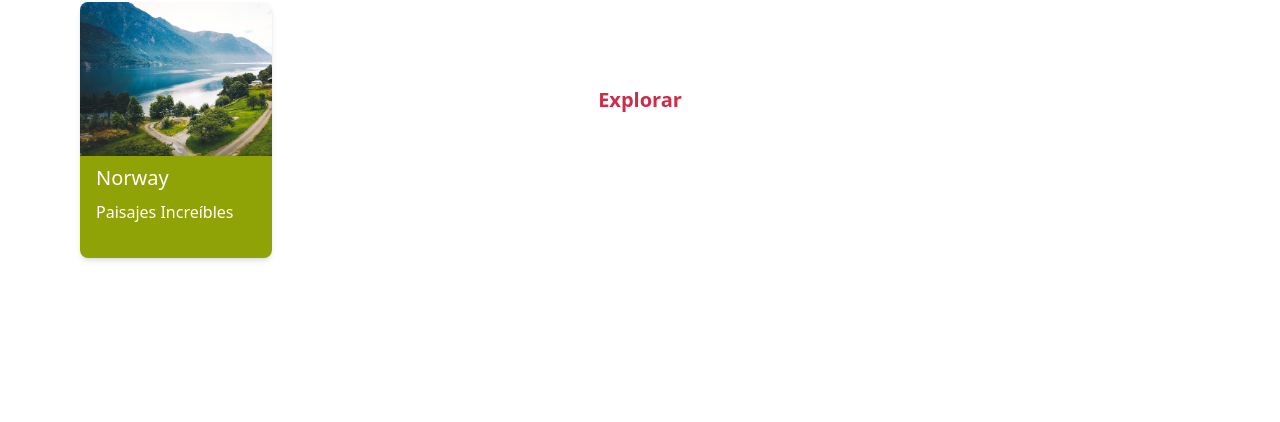
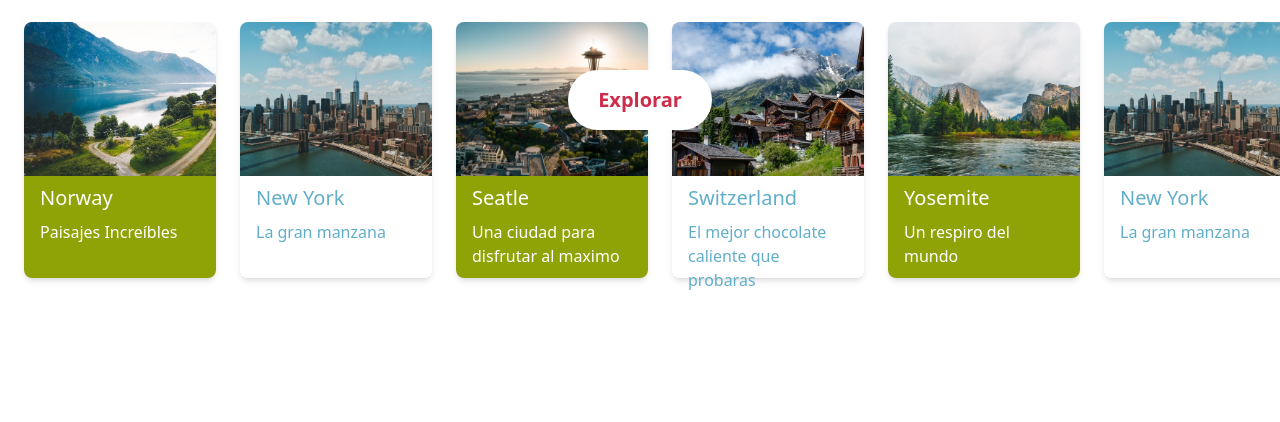
Before and after one commit to BryhanS/platziTravel, a website: page public/index.html in a window 1280 px wide. Shown: the part 378-800 px from the top of the page. Drawn offline with Linux system fonts and the light colour scheme.

Commit message:
clase 17 terminada

```diff
--- a/package.json
+++ b/package.json
@@ -4,7 +4,8 @@
   "description": "Project Tailwind 2",
   "main": "index.js",
   "scripts": {
-    "test": "echo \"Error: no test specified\" && exit 1"
+    "test": "echo \"Error: no test specified\" && exit 1",
+    "tw:build": "tailwindcss -i ./src/css/tailwind.css -o ./public/css/tailwind.css --watch"
   },
   "author": "",
   "license": "ISC",
--- a/public/index.html
+++ b/public/index.html
@@ -30,14 +30,58 @@
 
             </div>
         </div>
-        <div class="p-20" id="recomendadas">
-            <div class="w-48 h-64 shadow-md rounded-lg">
-                <div class="w-full h-3/5 bg-norway bg-cover rounded-t-lg"></div>
-                <div class="w-full h-2/5 bg-secondary rounded-b-lg">
-                    <p class="text-white text-bold text-xl px-4 py-2">Norway</p>
-                    <p class="text-white text-md px-4">Paisajes Increíbles</p>
+        <div class="p-6" id="recomendados">
+            <p class="text-3xl font-semibold text-primary">Recomendados</p>
+            <div class="w-auto h-72 items-center mt-6 overflow-x-contain flex space-x-6">
+                <div class="Card">
+                    <div class="w-full h-3/5 bg-norway bg-cover rounded-t-lg"></div>
+                    <div class="w-full h-2/5 bg-secondary rounded-b-lg">
+                        <p class="text-white text-bold text-xl px-4 py-2">Norway</p>
+                        <p class="text-white text-md px-4">Paisajes Increíbles</p>
+                    </div>
                 </div>
+
+                <div class="Card">
+                    <div class="w-full h-3/5 bg-new_york bg-cover rounded-t-lg"></div>
+                    <div class="w-full h-2/5 bg-white rounded-b-lg">
+                        <p class="text-terciary -white text-bold text-xl px-4 py-2">New York</p>
+                        <p class="text-terciary text-md px-4">La gran manzana</p>
+                    </div>
+                </div>
+                <div class="Card">
+                    <div class="w-full h-3/5 bg-seattle bg-cover rounded-t-lg"></div>
+                    <div class="w-full h-2/5 bg-secondary rounded-b-lg">
+                        <p class="text-white text-bold text-xl px-4 py-2">Seatle</p>
+                        <p class="text-white text-md px-4">Una ciudad para disfrutar al maximo</p>
+                    </div>
+                </div>
+
+                <div class="Card">
+                    <div class="w-full h-3/5 bg-switzerland bg-cover rounded-t-lg"></div>
+                    <div class="w-full h-2/5 bg-white rounded-b-lg">
+                        <p class="text-terciary -white text-bold text-xl px-4 py-2">Switzerland</p>
+                        <p class="text-terciary text-md px-4">El mejor chocolate caliente que probaras</p>
+                    </div>
+                </div>
+
+                <div class="Card">
+                    <div class="w-full h-3/5 bg-yosemite bg-cover rounded-t-lg"></div>
+                    <div class="w-full h-2/5 bg-secondary rounded-b-lg">
+                        <p class="text-white text-bold text-xl px-4 py-2">Yosemite</p>
+                        <p class="text-white text-md px-4">Un respiro del mundo</p>
+                    </div>
+                </div>
+
+                <div class="Card">
+                    <div class="w-full h-3/5 bg-new_york bg-cover rounded-t-lg"></div>
+                    <div class="w-full h-2/5 bg-white rounded-b-lg">
+                        <p class="text-terciary -white text-bold text-xl px-4 py-2">New York</p>
+                        <p class="text-terciary text-md px-4">La gran manzana</p>
+                    </div>
+                </div>
+
             </div>
+
         </div>
         <div id="rentas_destacadas"></div>
     </section>
--- a/src/css/tailwind.css
+++ b/src/css/tailwind.css
@@ -2,3 +2,8 @@
 @tailwind base;
 @tailwind components;
 @tailwind utilities;
+
+
+.Card{
+    @apply w-48 h-64 shadow-md rounded-lg flex-none
+}
```
Also changed, not shown: public/css/tailwind.css.
